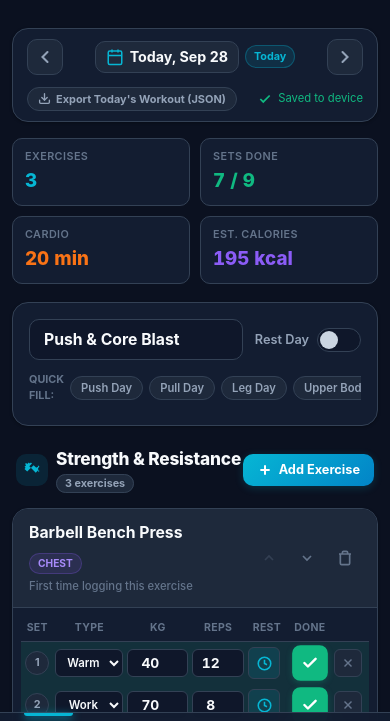
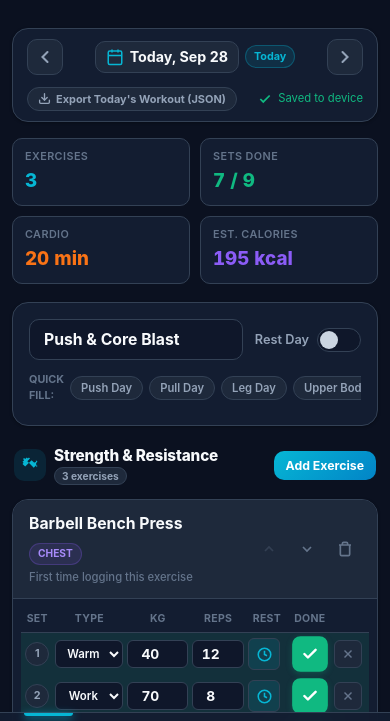
Before and after one commit to pathwaymk/workout, a plain HTML site: page index.html in a window 390 px wide. Shown: the part 68-789 px from the top of the page. Drawn offline with Linux system fonts and the light colour scheme.

Commit message:
Add files via upload

```diff
--- a/css/style.css
+++ b/css/style.css
@@ -525,6 +525,9 @@ button:active {
   display: flex;
   flex-direction: column;
   gap: 12px;
+  min-width: 0;
+  max-width: 100%;
+  overflow: hidden;
 }
 
 .routine-header-row {
@@ -532,11 +535,14 @@ button:active {
   align-items: center;
   justify-content: space-between;
   gap: 12px;
+  min-width: 0;
+  width: 100%;
 }
 
 .routine-input-wrap {
   flex: 1;
   position: relative;
+  min-width: 0;
 }
 
 .routine-name-input {
@@ -550,6 +556,7 @@ button:active {
   color: var(--text-main);
   outline: none;
   transition: border-color 0.2s;
+  min-width: 0;
 }
 
 .routine-name-input:focus {
@@ -568,6 +575,10 @@ button:active {
   overflow-x: auto;
   padding-bottom: 4px;
   scrollbar-width: none;
+  min-width: 0;
+  width: 100%;
+  max-width: 100%;
+  -webkit-overflow-scrolling: touch;
 }
 
 .routine-presets-wrap::-webkit-scrollbar {
@@ -684,12 +695,14 @@ input:checked + .slider:before {
   justify-content: space-between;
   margin-bottom: 14px;
   padding: 0 4px;
+  gap: 10px;
 }
 
 .section-title-wrap {
   display: flex;
   align-items: center;
-  gap: 8px;
+  gap: 10px;
+  min-width: 0;
 }
 
 .section-icon-badge {
@@ -699,6 +712,7 @@ input:checked + .slider:before {
   display: flex;
   align-items: center;
   justify-content: center;
+  flex-shrink: 0;
 }
 
 .section-icon-badge.strength {
@@ -709,12 +723,20 @@ input:checked + .slider:before {
 .section-icon-badge.cardio {
   background-color: var(--cardio-subtle);
   color: var(--cardio);
+}
+
+.section-title-group {
+  display: flex;
+  align-items: center;
+  gap: 8px;
+  min-width: 0;
 }
 
 .section-title {
   font-size: 1.15rem;
   font-weight: 800;
   letter-spacing: -0.01em;
+  margin: 0;
 }
 
 .section-count-badge {
@@ -722,12 +744,21 @@ input:checked + .slider:before {
   font-weight: 700;
   background-color: var(--bg-card);
   border: 1px solid var(--border-color);
-  padding: 2px 8px;
+  padding: 3px 8px;
   border-radius: var(--radius-full);
   color: var(--text-secondary);
+  white-space: nowrap;
+  flex-shrink: 0;
+  display: inline-flex;
+  align-items: center;
+  justify-content: center;
+  line-height: 1;
 }
 
 .btn-primary-add {
+  display: inline-flex;
+  align-items: center;
+  justify-content: center;
   background: linear-gradient(135deg, var(--primary), #0284c7);
   color: #ffffff;
   font-size: 0.85rem;
@@ -736,6 +767,8 @@ input:checked + .slider:before {
   border-radius: var(--radius-md);
   gap: 6px;
   box-shadow: 0 2px 8px var(--primary-glow);
+  white-space: nowrap;
+  flex-shrink: 0;
 }
 
 .btn-primary-add:hover {
@@ -743,6 +776,9 @@ input:checked + .slider:before {
 }
 
 .btn-cardio-add {
+  display: inline-flex;
+  align-items: center;
+  justify-content: center;
   background: linear-gradient(135deg, var(--cardio), #ea580c);
   color: #ffffff;
   font-size: 0.85rem;
@@ -751,6 +787,8 @@ input:checked + .slider:before {
   border-radius: var(--radius-md);
   gap: 6px;
   box-shadow: 0 2px 8px rgba(249, 115, 22, 0.3);
+  white-space: nowrap;
+  flex-shrink: 0;
 }
 
 /* Exercise Cards */
@@ -1915,3 +1953,68 @@ input:checked + .slider:before {
     transform: none;
   }
 }
+
+/* ==========================================================================
+   Mobile Header & Button Responsive Enhancements (<= 600px)
+   ========================================================================== */
+@media (max-width: 600px) {
+  /* Section Header mobile optimizations */
+  .section-header {
+    align-items: center;
+    gap: 8px;
+    padding: 0 2px;
+  }
+
+  .section-title-wrap {
+    gap: 8px;
+    min-width: 0;
+    flex: 1 1 auto;
+  }
+
+  .section-icon-badge {
+    width: 32px;
+    height: 32px;
+    flex-shrink: 0;
+  }
+
+  .section-title-group {
+    display: flex;
+    flex-direction: column;
+    align-items: flex-start;
+    gap: 2px;
+    min-width: 0;
+  }
+
+  .section-title {
+    font-size: 1.02rem;
+    line-height: 1.25;
+    white-space: nowrap;
+    overflow: hidden;
+    text-overflow: ellipsis;
+  }
+
+  .section-count-badge {
+    font-size: 0.68rem;
+    padding: 2px 7px;
+    line-height: 1.2;
+    white-space: nowrap;
+    flex-shrink: 0;
+  }
+
+  /* Remove the + icon from Add Exercise and Add Cardio button ONLY on mobile */
+  .section-header .btn-primary-add svg,
+  .section-header .btn-cardio-add svg {
+    display: none !important;
+  }
+
+  .section-header .btn-primary-add,
+  .section-header .btn-cardio-add {
+    padding: 7px 12px;
+    font-size: 0.82rem;
+    font-weight: 700;
+    white-space: nowrap;
+    flex-shrink: 0;
+    gap: 0;
+    box-shadow: none;
+  }
+}
```
